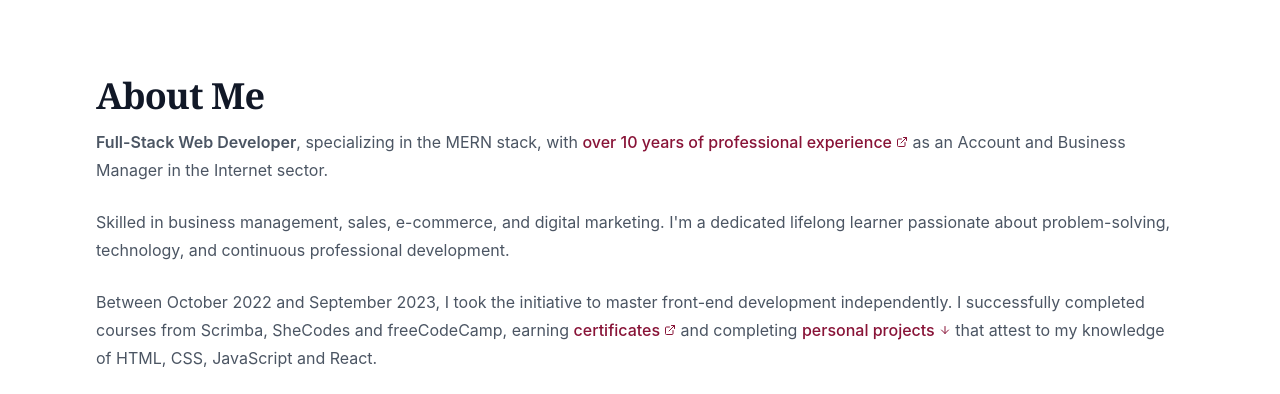
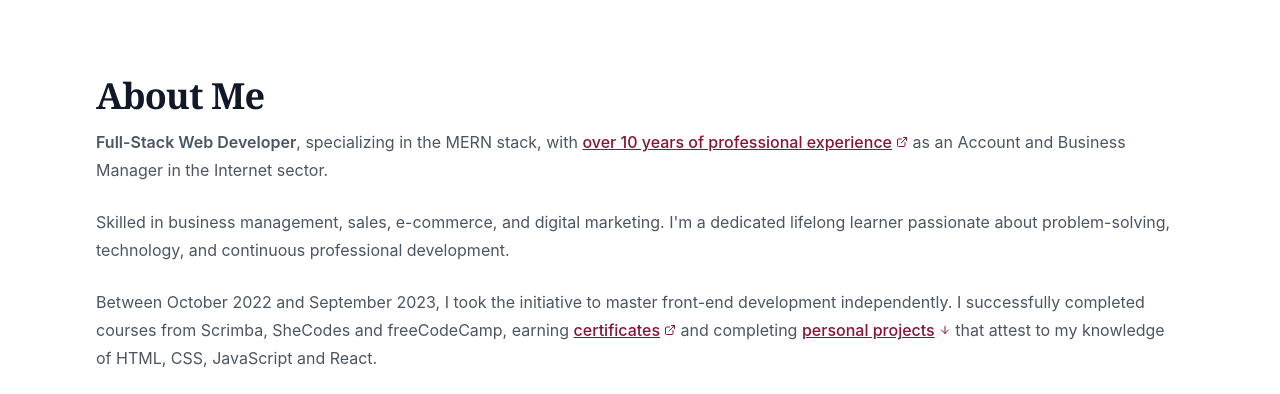
Before and after one commit to jrparente/joanaramosparente-v2, a React (Vite) app: page / in a window 1280 px wide. Shown: the part 860-1254 px from the top of the page. Built offline with nearby package versions, Linux system fonts and the light colour scheme.

Commit message:
Changed link styles in index.css

```diff
--- a/src/index.css
+++ b/src/index.css
@@ -68,7 +68,7 @@ p {
 }
 
 .link {
-  @apply hover:underline font-medium text-primary-900 hover:text-primary-700 dark:text-primary-300;
+  @apply underline hover:no-underline font-medium text-primary-900 hover:text-primary-700 dark:text-primary-300;
 }
 
 /* Project Card Image */
```
